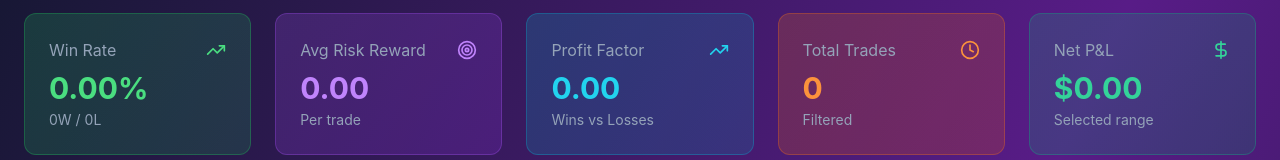
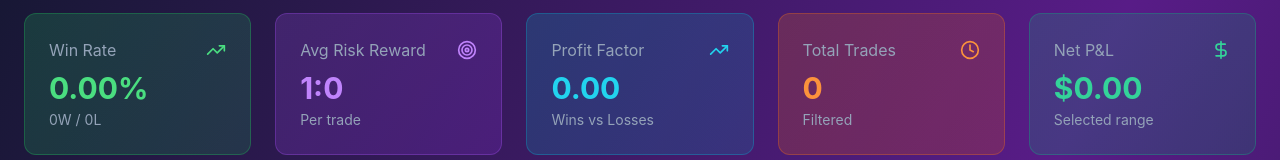
Before and after one commit to Sanchezter88/TradingJournal, a React (Create React App) app: page / in a window 1280 px wide. Shown: the part 319-479 px from the top of the page. Built offline with nearby package versions, Linux system fonts and the light colour scheme.

Commit message:
Improve risk-reward handling

```diff
--- a/src/App.js
+++ b/src/App.js
@@ -218,6 +218,20 @@ const formatRangeLabel = (range) => {
   return `${startLabel} - ${endLabel}`;
 };
 
+const formatRiskValue = (value) => {
+  const numeric = Math.abs(Number(value)) || 0;
+  if (Number.isInteger(numeric)) return numeric.toString();
+  return numeric.toFixed(2).replace(/\.0+$/, '').replace(/(\.\d*?)0+$/, '$1');
+};
+
+const formatRiskRatio = (value) => `1:${formatRiskValue(value)}`;
+
+const formatTradeRiskSummary = (trade) => {
+  const ratio = formatRiskRatio(trade.riskReward || 0);
+  const label = trade.result === 'win' ? `+${formatRiskValue(trade.riskReward)}R` : '-1R';
+  return `${label} (${ratio})`;
+};
+
 const timeToMinutes = (time) => {
   if (!time) return 0;
   const [hours = 0, minutes = 0] = time.split(':').map(Number);
@@ -300,7 +314,11 @@ function App() {
       return JSON.parse(savedTrades).map((trade) => ({
         ...trade,
         profitLoss: typeof trade.profitLoss === 'number' ? trade.profitLoss : 0,
-        contracts: typeof trade.contracts === 'number' ? trade.contracts : 1
+        contracts: typeof trade.contracts === 'number' ? trade.contracts : 1,
+        riskReward:
+          typeof trade.riskReward === 'number'
+            ? Math.max(Math.abs(trade.riskReward), 1)
+            : Math.abs(Number(trade.riskReward)) || 1
       }));
     } catch (error) {
       return [];
@@ -636,14 +654,14 @@ function App() {
     const parsedRiskReward = parseFloat(formData.riskReward);
     const parsedProfitLoss = parseFloat(formData.profitLoss);
 
-    if (Number.isNaN(parsedRiskReward) || Number.isNaN(parsedProfitLoss)) {
-      alert('Please enter valid numbers for Risk Reward and Profit/Loss');
+    if (Number.isNaN(parsedRiskReward) || parsedRiskReward <= 0 || Number.isNaN(parsedProfitLoss)) {
+      alert('Please enter valid numbers for Risk Reward (must be > 0) and Profit/Loss');
       return;
     }
 
     const signedProfitLoss =
       formData.result === 'loss' ? -Math.abs(parsedProfitLoss) : Math.abs(parsedProfitLoss);
-    const normalizedRiskReward = formData.result === 'loss' ? -1 : parsedRiskReward;
+    const normalizedRiskReward = Math.abs(parsedRiskReward);
     const parsedContracts = parseInt(formData.contracts, 10);
     const normalizedContracts =
       Number.isNaN(parsedContracts) || parsedContracts <= 0 ? 1 : parsedContracts;
@@ -691,10 +709,7 @@ function App() {
       side: trade.side,
       instrument: trade.instrument,
       result: trade.result,
-      riskReward:
-        trade.result === 'loss'
-          ? '-1'
-          : (trade.riskReward ?? '').toString(),
+      riskReward: (trade.riskReward ?? '').toString(),
       profitLoss:
         trade.profitLoss !== undefined && trade.profitLoss !== null
           ? Math.abs(trade.profitLoss).toString()
@@ -725,16 +740,7 @@ function App() {
   };
 
   const handleResultChange = (value) => {
-    setFormData((prev) => {
-      const currentValue = Number(prev.riskReward);
-      const adjusted =
-        value === 'loss'
-          ? '-1'
-          : Number.isNaN(currentValue)
-            ? prev.riskReward
-            : Math.abs(currentValue).toString();
-      return { ...prev, result: value, riskReward: adjusted };
-    });
+    setFormData((prev) => ({ ...prev, result: value }));
   };
 
   const rangeFilteredTrades = useMemo(() => {
@@ -783,19 +789,15 @@ function App() {
 
     const totalWinRR = filteredTrades
       .filter((trade) => trade.result === 'win')
-      .reduce((sum, trade) => sum + trade.riskReward, 0);
-
-    const totalLossRR = Math.abs(
-      filteredTrades
-        .filter((trade) => trade.result === 'loss')
-        .reduce((sum, trade) => sum + trade.riskReward, 0)
-    );
+      .reduce((sum, trade) => sum + (trade.riskReward || 0), 0);
+
+    const totalLossRR = losses;
 
     const profitFactor = totalLossRR > 0 ? (totalWinRR / totalLossRR).toFixed(2) : totalWinRR > 0 ? '∞' : '0.00';
 
     const avgRR = total > 0
-      ? (filteredTrades.reduce((sum, trade) => sum + trade.riskReward, 0) / total).toFixed(2)
-      : '0.00';
+      ? filteredTrades.reduce((sum, trade) => sum + (trade.riskReward || 0), 0) / total
+      : 0;
 
     const netPnL = sumProfitLoss(filteredTrades);
 
@@ -1191,16 +1193,19 @@ function App() {
                     </select>
                   </div>
                   <div>
-                    <label className="block text-sm text-slate-400 mb-2">Risk Reward (R)</label>
+                    <label className="block text-sm text-slate-400 mb-2">Risk Reward (1:R)</label>
+                    <div className="flex items-center gap-2">
+                      <span className="px-3 py-2 rounded-lg bg-slate-700 border border-slate-600 text-slate-300 text-sm">1:</span>
                       <input
                         type="number"
+                        min="0.1"
                         step="0.1"
                         value={formData.riskReward}
                         onChange={(e) => setFormData({ ...formData, riskReward: e.target.value })}
-                      className="w-full bg-slate-700 rounded-lg px-4 py-2 border border-slate-600 focus:border-purple-400 focus:outline-none disabled:opacity-60"
-                      placeholder="e.g., 2.5"
-                      disabled={formData.result === 'loss'}
+                        className="flex-1 bg-slate-700 rounded-lg px-4 py-2 border border-slate-600 focus:border-purple-400 focus:outline-none"
+                        placeholder="Enter reward multiple"
                       />
+                    </div>
                   </div>
                 </div>
                 <div>
@@ -1372,7 +1377,7 @@ function App() {
               <span className="text-slate-400">Avg Risk Reward</span>
               <Target className="w-5 h-5 text-purple-400" />
             </div>
-            <div className="text-3xl font-bold text-purple-400">{metrics.avgRR}</div>
+            <div className="text-3xl font-bold text-purple-400">{formatRiskRatio(metrics.avgRR || 0)}</div>
             <div className="text-sm text-slate-400 mt-1">Per trade</div>
           </div>
 
@@ -1626,7 +1631,7 @@ function App() {
                             <div className={`font-semibold ${trade.profitLoss >= 0 ? 'text-green-400' : 'text-red-400'}`}>
                               {currencyFormatter.format(trade.profitLoss)}
                             </div>
-                            <div className="text-xs text-slate-400">{trade.riskReward}R</div>
+                            <div className="text-xs text-slate-400">{formatTradeRiskSummary(trade)}</div>
                           </div>
                         </div>
                       ))}
@@ -1978,10 +1983,9 @@ function App() {
                         </span>
                       </td>
                       <td className={`py-3 px-4 text-right font-semibold ${
-                        trade.riskReward > 0 ? 'text-green-400' : 'text-red-400'
+                        trade.result === 'win' ? 'text-green-400' : 'text-red-400'
                       }`}>
-                        {trade.riskReward > 0 ? '+' : ''}
-                        {trade.riskReward}R
+                        {formatTradeRiskSummary(trade)}
                       </td>
                       <td className={`py-3 px-4 text-right font-semibold ${
                         trade.profitLoss >= 0 ? 'text-green-400' : 'text-red-400'
```
Lines whose indentation alone changed are shown as unchanged.
